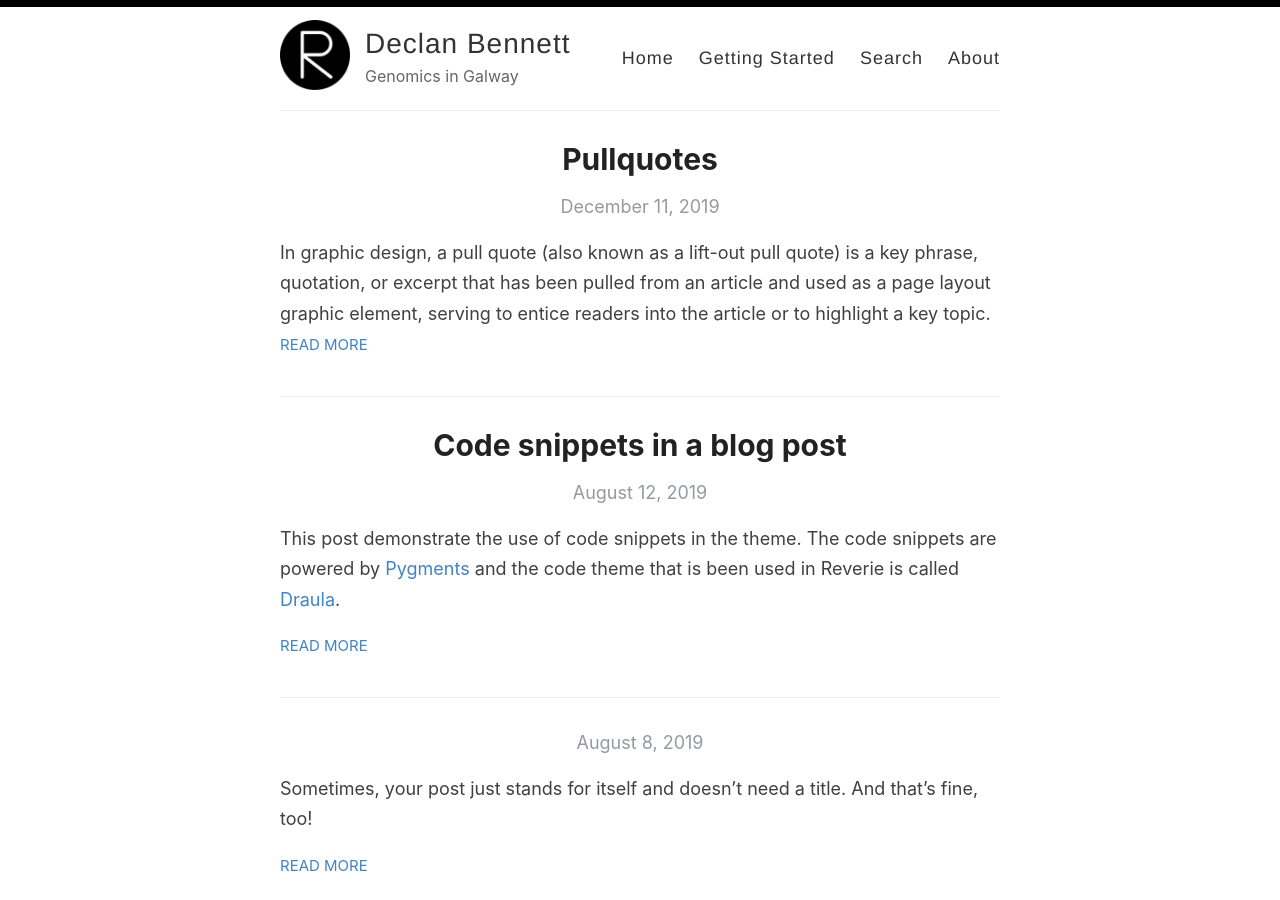
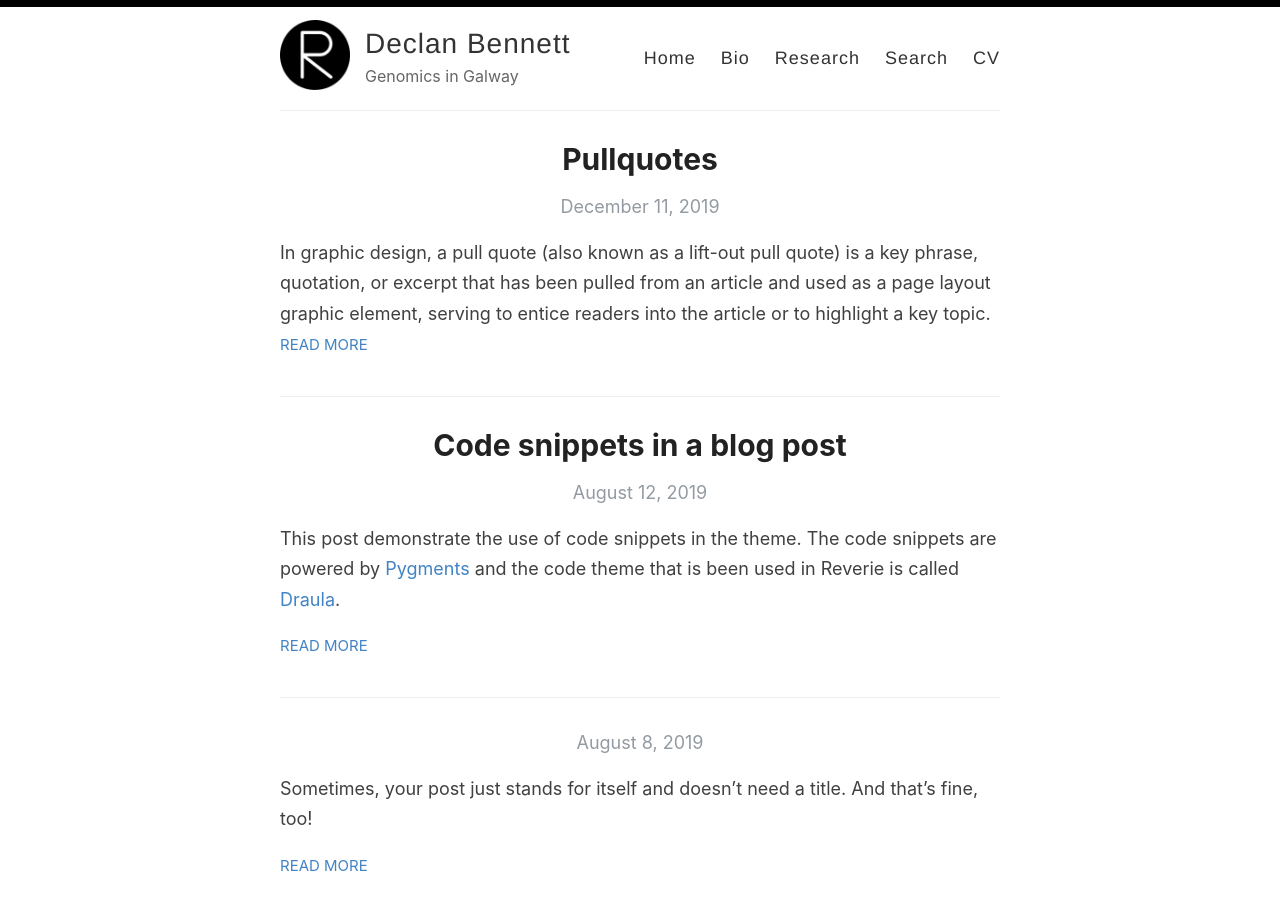
Before and after one commit to declan93/declan93.github.io, a Jekyll site: the page built from index.html, in a window 1280 px wide and 900 px high. Built offline with Jekyll 4.4.1, drawn with Linux system fonts in a browser that asks for light colours; the list of posts is cut into pages by our own code.

Commit message:
Update default.html

```diff
--- a/_layouts/default.html
+++ b/_layouts/default.html
@@ -29,9 +29,10 @@
 
             <nav>
               <a href="{{ site.baseurl }}/">Home</a>
-              <a href="{{ site.baseurl }}/getting-started">Getting Started</a>
-              <a href="{{ site.baseurl }}/search">Search</a>
-              <a href="{{ site.baseurl }}/about">About</a>
+              <a href="{{ site.baseurl }}/Bio">Bio</a>
+              <a href="{{ site.baseurl }}/Research">Research</a>
+              <a href="{{ site.baseurl }}/Search">Search</a>
+              <a href="{{ site.baseurl }}/CV">CV</a>
             </nav>
           </header>
         </div>
```
